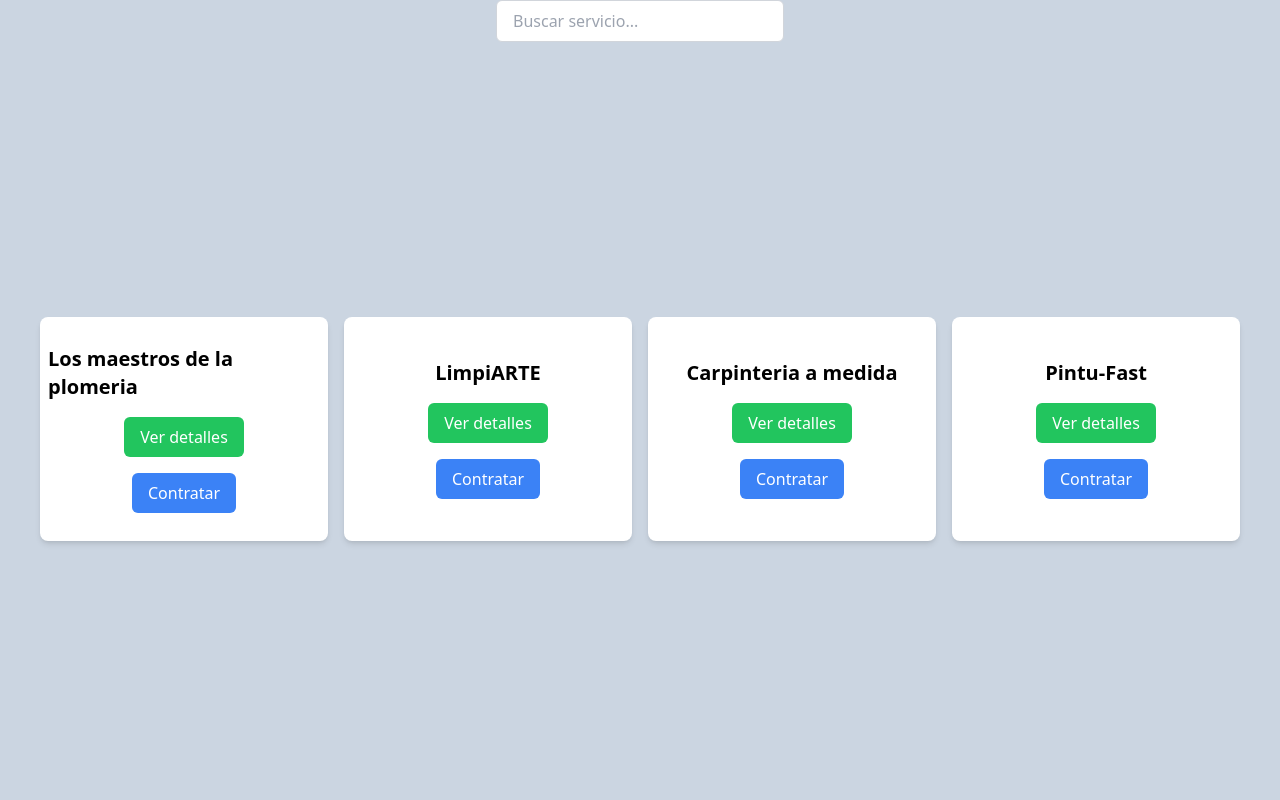
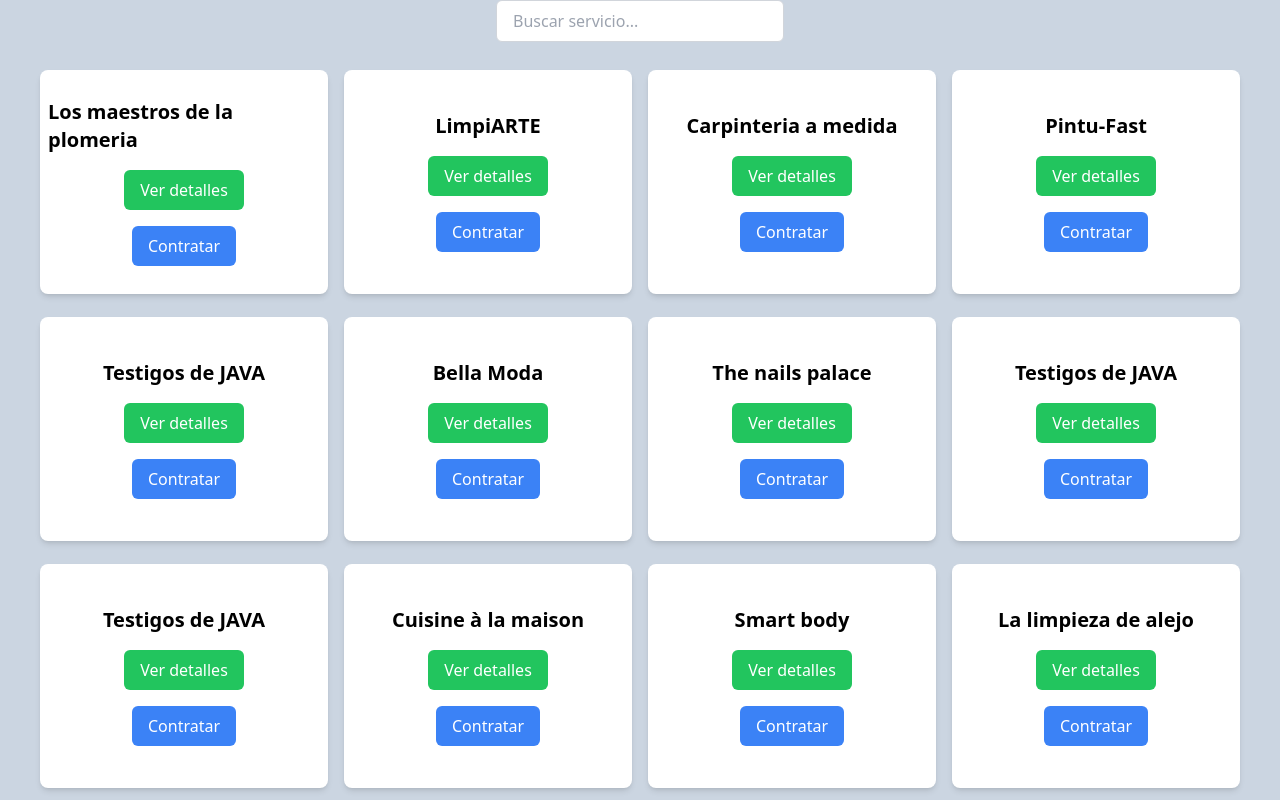
Before and after one commit to SBoteroP/FR33LANCE, a React (Create React App) app: page /servicios in a window 1280 px wide. Built offline with nearby package versions, Linux system fonts and the light colour scheme; no server answers.

Commit message:
Correccion en la informacion que muestra los servicios

```diff
--- a/src/components/Servicios.js
+++ b/src/components/Servicios.js
@@ -43,6 +43,77 @@ export function Servicios() {
           "Aplicación de pintura decorativa para paredes interiores",
         price: 150000,
       },
+      {
+        id: 5,
+        provider: "Oscar Danilo Rodriguez",
+        name: "Testigos de JAVA",
+        service: "Tecnico",
+        description:
+          "Servicio de asistencia técnica, dedicado a instalar, reparar y hacer el mantenimiento de aparatos electrodomésticos",
+        price: 200000,
+      },
+      {
+        id: 6,
+        provider: "Nicolas Paez",
+        name: "Bella Moda",
+        service: "Peluqueria",
+        description:
+          "Servicios de cortes de pelo, tintes, peinados, tratamientos capilares y, en ocasiones, servicios de barbería",
+        price: 50000,
+      },
+      {
+        id: 7,
+        provider: "Francisca Reyes",
+        name: "The nails palace",
+        service: "Manicuria",
+        description:
+          "Tratamiento de belleza cosmético para las uñas y manos",
+        price: 150000,
+      },
+      {
+        id: 8,
+        provider: "Ricardo Quevedo",
+        name: "Testigos de JAVA",
+        service: "Lavanderia",
+        description:
+          "Recogida y entrega de prendas, el lavado, el secado, el planchado, el doblado y la clasificación de cada prenda",
+        price: 40000,
+      },
+      {
+        id: 9,
+        provider: "Santaigo Romero",
+        name: "Testigos de JAVA",
+        service: "Mensajeria",
+        description:
+          "Servicio de mensajeria personalizado",
+        price: 20000,
+      },
+      {
+        id: 10,
+        provider: "Daniel Martins",
+        name: "Cuisine à la maison",
+        service: "Cocina",
+        description:
+          "Preparación y cocción de los alimentos cumpliendo con estrictas normas sanitarias en la manipulación de los alimentos",
+        price: 250000,
+      },
+      {
+        id: 11,
+        provider: "Nicolas de la Cruz",
+        name: "Smart body",
+        service: "Fitness",
+        description: "Servicio de acondicionamiento fisico personalizado",
+        price: 180000,
+      },
+      {
+        id: 12,
+        provider: "Alejandro Bustamante",
+        name: "La limpieza de alejo",
+        service: "Limpieza",
+        description: "Servicio de limpieza profunda para hogares y oficinas",
+        price: 250000,
+      },
+
   ];
 
   function handleServiceClick(service) {
```
